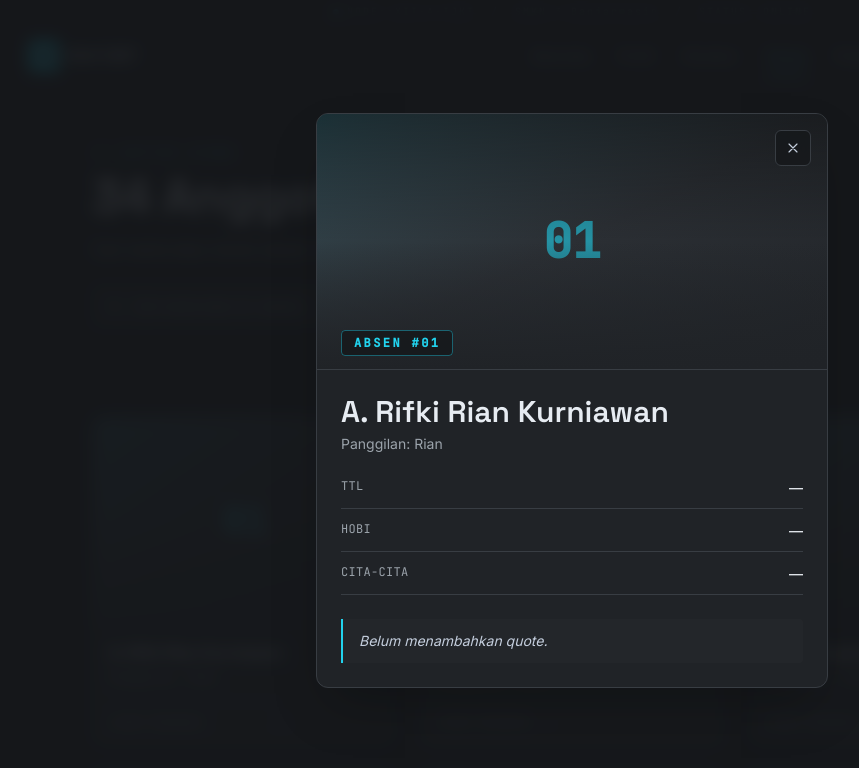
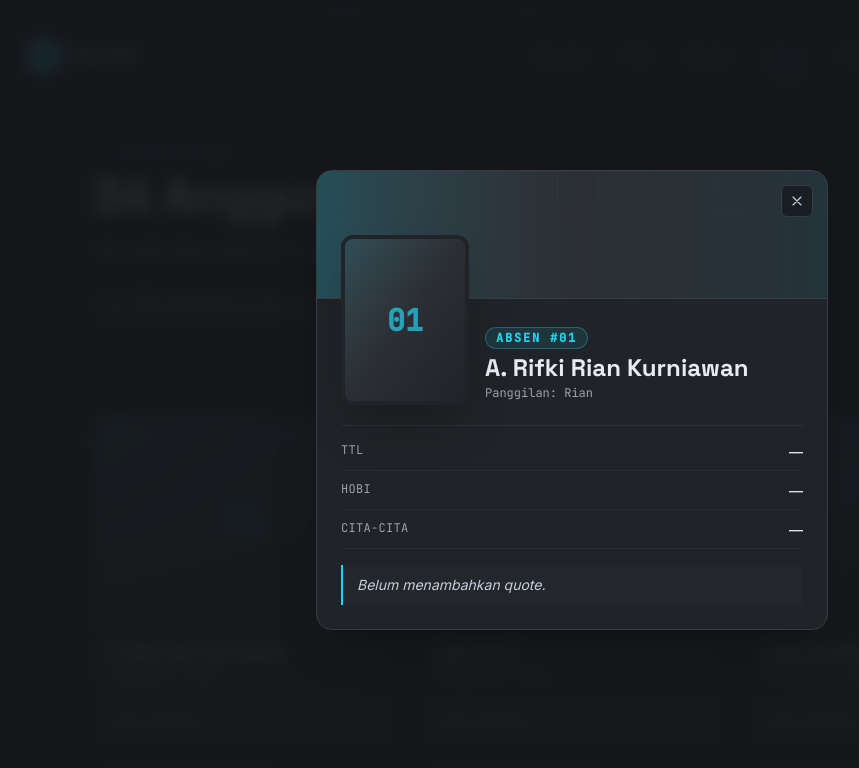
Before and after one commit to Omorithecodingdude/Web-Kelas-12-A-TJKT, a website: page main/siswa.html in a window 1280 px wide. Both pictures are taken after a click on the button 312 px from the left and 581 px from the top of the page. Shown: the top 768 px of the page, without its empty margins (68-927 px from the left). Drawn offline with Linux system fonts and the light colour scheme.

Commit message:
Fix: Make modal student photo frame 3:4 portrait to prevent face cropping.

```diff
--- a/main/siswa.html
+++ b/main/siswa.html
@@ -40,48 +40,56 @@
 
 <!-- Kartu detail siswa -->
 <div id="student-modal" class="hidden fixed inset-0 z-[60] bg-ink/90 backdrop-blur items-center justify-center p-4 sm:p-6">
-  <div class="w-full max-w-lg max-h-[90vh] overflow-y-auto rounded-xl border border-line bg-surface shadow-2xl relative">
-    <!-- Banner Header Foto Siswa -->
-    <div class="w-full h-56 sm:h-64 bg-surface2 relative overflow-hidden border-b border-line">
-      <img id="modal-photo" src="" alt="" class="w-full h-full object-cover object-top hidden"
-           onload="this.classList.remove('hidden'); this.nextElementSibling.style.display='none';"
-           onerror="this.classList.add('hidden'); this.nextElementSibling.style.display='grid';" />
-      <div id="modal-avatar" class="absolute inset-0 place-items-center font-mono text-5xl font-bold text-accent/60 grid bg-gradient-to-br from-accent/20 via-surface2 to-surface">
-        01
-      </div>
-      <div class="absolute inset-0 bg-gradient-to-t from-surface via-transparent to-black/40 pointer-events-none"></div>
+  <div class="w-full max-w-lg max-h-[90vh] overflow-y-auto rounded-2xl border border-line bg-surface shadow-2xl relative">
+    <!-- Header Banner Dekoratif -->
+    <div class="w-full h-28 sm:h-32 bg-gradient-to-r from-accent/25 via-surface2 to-accent/10 relative overflow-hidden border-b border-line">
+      <div class="absolute inset-0 node-grid opacity-70 pointer-events-none"></div>
 
-      <!-- Tombol Tutup di atas banner -->
-      <button id="modal-close" aria-label="Tutup" class="absolute top-4 right-4 w-9 h-9 grid place-items-center rounded-md bg-ink/80 backdrop-blur border border-line text-[#C4CEDD] hover:border-accent hover:text-white transition">
+      <!-- Tombol Tutup di pojok kanan atas banner -->
+      <button id="modal-close" aria-label="Tutup" class="absolute top-3.5 right-3.5 w-8 h-8 grid place-items-center rounded-md bg-ink/75 backdrop-blur border border-line text-[#C4CEDD] hover:border-accent hover:text-white transition z-20">
         <svg class="w-4 h-4" fill="none" stroke="currentColor" stroke-width="1.75" viewBox="0 0 24 24"><path stroke-linecap="round" stroke-linejoin="round" d="M6 18L18 6M6 6l12 12"/></svg>
       </button>
-
-      <!-- Badge Absen -->
-      <div class="absolute bottom-4 left-6">
-        <span id="modal-absen" class="font-mono text-xs font-semibold text-accent tracking-[0.2em] bg-ink/80 backdrop-blur border border-accent/40 px-3 py-1 rounded">ABSEN #01</span>
-      </div>
     </div>
 
-    <div class="p-6">
-      <h2 id="modal-name" class="font-display text-2xl sm:text-3xl font-semibold">Nama Lengkap</h2>
-      <p id="modal-nickname" class="text-sm text-muted mt-1">Panggilan: —</p>
+    <!-- Konten Biodata Siswa -->
+    <div class="px-6 pb-6">
+      <!-- Foto Siswa + Identitas Singkat (Overlap Banner) -->
+      <div class="flex items-end gap-4 -mt-14 sm:-mt-16 mb-5 relative z-10">
+        <!-- Bingkai Pas Foto Proporsional (3:4) -->
+        <div class="w-28 sm:w-32 aspect-[3/4] rounded-xl border-4 border-surface bg-surface2 shadow-2xl overflow-hidden relative shrink-0">
+          <img id="modal-photo" src="" alt="" class="w-full h-full object-cover object-center hidden"
+               onload="this.classList.remove('hidden'); this.nextElementSibling.style.display='none';"
+               onerror="this.classList.add('hidden'); this.nextElementSibling.style.display='grid';" />
+          <div id="modal-avatar" class="absolute inset-0 place-items-center font-mono text-3xl font-bold text-accent/70 grid bg-gradient-to-br from-accent/20 via-surface2 to-surface">
+            01
+          </div>
+        </div>
 
-      <dl class="mt-6 space-y-3 text-sm">
-        <div class="flex justify-between gap-4 border-b border-line pb-2.5">
+        <!-- Nama, Nickname & Badge Absen -->
+        <div class="flex-1 pb-1">
+          <span id="modal-absen" class="inline-block font-mono text-xs font-semibold text-accent tracking-[0.15em] bg-accent/10 border border-accent/30 px-2.5 py-0.5 rounded-full mb-1">ABSEN #01</span>
+          <h2 id="modal-name" class="font-display text-xl sm:text-2xl font-bold text-[#E7ECF2] leading-tight">Nama Lengkap</h2>
+          <p id="modal-nickname" class="text-xs text-muted font-mono mt-0.5">Panggilan: —</p>
+        </div>
+      </div>
+
+      <!-- Detail Biodata -->
+      <dl class="space-y-2.5 text-sm border-t border-line/60 pt-4">
+        <div class="flex justify-between gap-4 border-b border-line/40 pb-2">
           <dt class="text-muted font-mono text-xs tracking-wide">TTL</dt>
-          <dd id="modal-birthday" class="text-right font-medium">—</dd>
+          <dd id="modal-birthday" class="text-right font-medium text-xs sm:text-sm">—</dd>
         </div>
-        <div class="flex justify-between gap-4 border-b border-line pb-2.5">
+        <div class="flex justify-between gap-4 border-b border-line/40 pb-2">
           <dt class="text-muted font-mono text-xs tracking-wide">HOBI</dt>
-          <dd id="modal-hobby" class="text-right font-medium">—</dd>
+          <dd id="modal-hobby" class="text-right font-medium text-xs sm:text-sm">—</dd>
         </div>
-        <div class="flex justify-between gap-4 border-b border-line pb-2.5">
+        <div class="flex justify-between gap-4 border-b border-line/40 pb-2">
           <dt class="text-muted font-mono text-xs tracking-wide">CITA-CITA</dt>
-          <dd id="modal-dream" class="text-right font-medium">—</dd>
+          <dd id="modal-dream" class="text-right font-medium text-xs sm:text-sm">—</dd>
         </div>
       </dl>
 
-      <blockquote id="modal-quote" class="mt-6 text-sm italic text-[#C4CEDD] border-l-2 border-accent pl-4 bg-surface2/30 py-3 rounded-r">
+      <blockquote id="modal-quote" class="mt-4 text-xs sm:text-sm italic text-[#C4CEDD] border-l-2 border-accent pl-3.5 bg-surface2/30 py-2.5 rounded-r">
         "Quote di sini."
       </blockquote>
     </div>
```
Also changed, not shown: assets/css/main.css.
